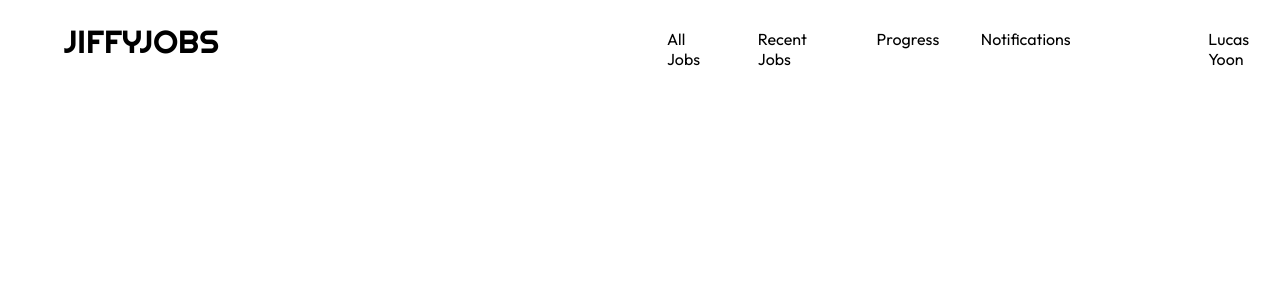
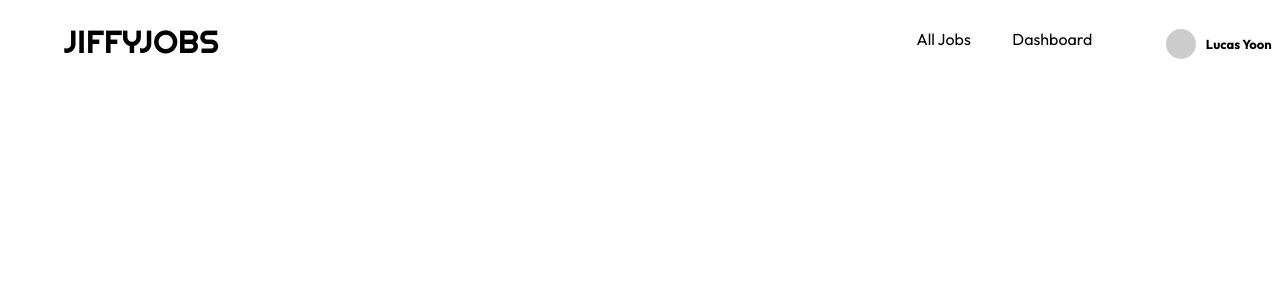
Before and after one commit to jonathanpangg/jiffyjobs, a React (Create React App) app in the folder frontend/jiffyjobs/: page / in a window 1280 px wide. Shown: the top 300 px of the page. Built offline with nearby package versions, Linux system fonts and the light colour scheme.

Commit message:
updated css for nav bar

```diff
--- a/frontend/jiffyjobs/src/App.css
+++ b/frontend/jiffyjobs/src/App.css
@@ -34,11 +34,27 @@
 }
 
 .name-font {
+  align-items: center;
   font-family: "Outfit";
-  font-size: medium;
-  padding-top: 2.25%;
-  padding-left: 10%;
+  font-size: small;
+  padding-top: 0.35%;
+  padding-left: 5%;
   padding-bottom: 0.875%;
+}
+
+.divider {
+  height: 50%;
+  border-left: 1px solid black;
+  margin: 0 10px;
+}
+
+.profile-picture {
+  width: 30px;
+  height: 30px;
+  background-color: #cccccc;
+  border-radius: 50%;
+  display: inline-block;
+  margin-right: 10px;
 }
 
 .job-board-outer {
--- a/frontend/jiffyjobs/src/components/NavBar.js
+++ b/frontend/jiffyjobs/src/components/NavBar.js
@@ -8,27 +8,43 @@ export function NavBar() {
         navigate('/JobBoard')
     }
 
+    const goToDashboard = () => {
+        navigate('/dashboard');
+    };
+
     return (
         <div className='nav-outer'>
              <h1 className='logo-font'>
                 JIFFYJOBS
             </h1>
+            <div className='tab-font'></div>
+            <div className='tab-font'></div>
+            <div className='tab-font'></div>
+            <div className='tab-font'></div>
+            <div className='tab-font'></div>
+            <div className='tab-font'></div>
+
             <div className='first-tab' onClick={AllJobs}>
                 All Jobs
             </div>
-            <div className='tab-font'>
+            <div className='tab-font' onClick={goToDashboard}>
+                Dashboard
+            </div>
+
+            <div className='name-font' style={{ display: 'flex', alignItems: 'center' }}>
+                <div className='profile-picture'></div>
+                <span style={{ fontWeight: 'bold' }}>Lucas Yoon</span>
+            </div>
+            {/* <div className='tab-font'>
                 Recent Jobs
-            </div>
-            <div className='tab-font'>
+            </div> */}
+            {/* <div className='tab-font'>
                 Progress
-            </div>
-            <div className='tab-font'>
+            </div> */}
+            {/* <div className='tab-font'>
                 Notifications
-            </div>
+            </div> */}
             {/* <Divider orientation="vertical" flexItem /> */}
-            <div className='name-font'>
-                Lucas Yoon
-            </div>
         </div>
     )
 }
```
